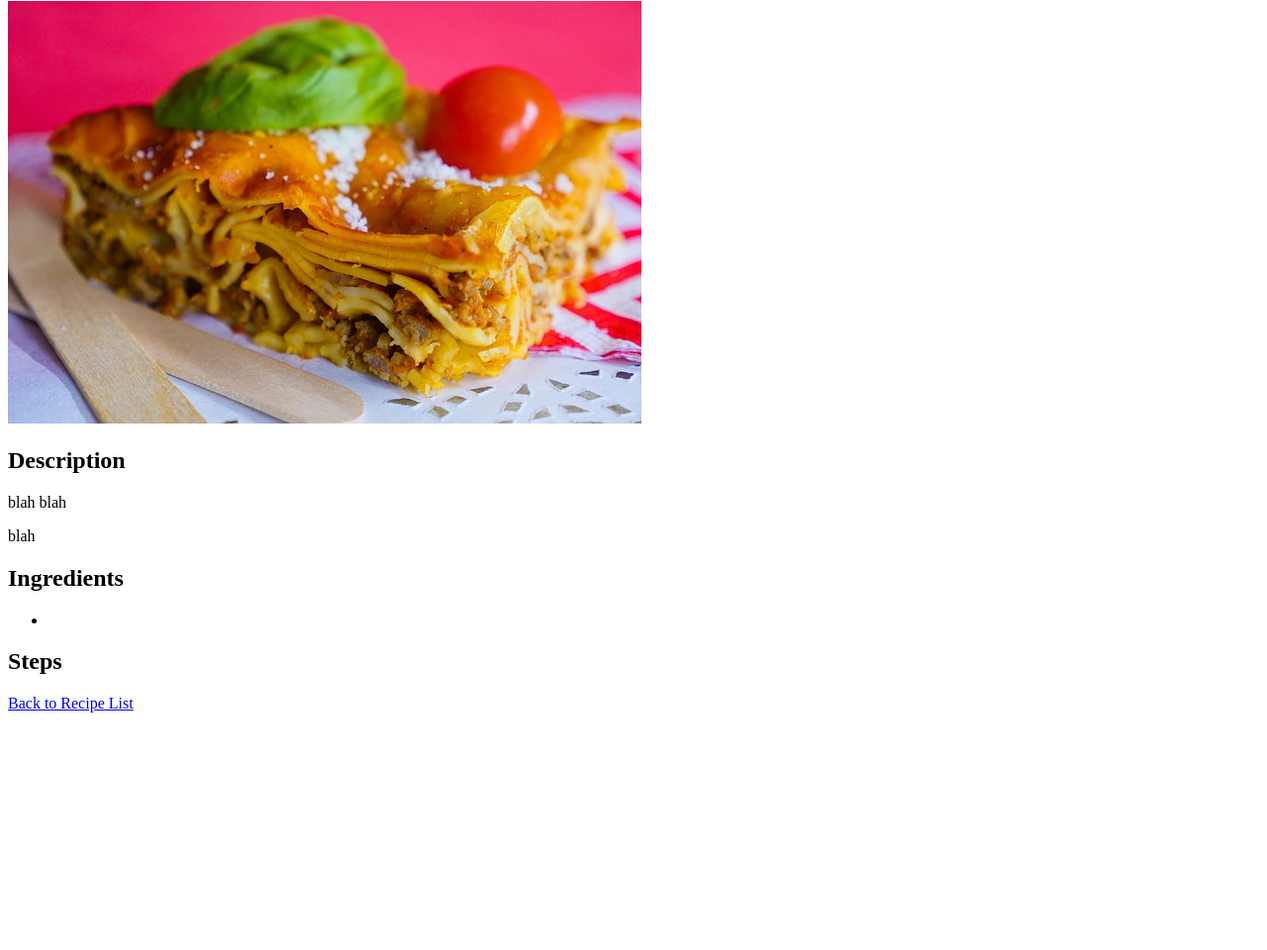
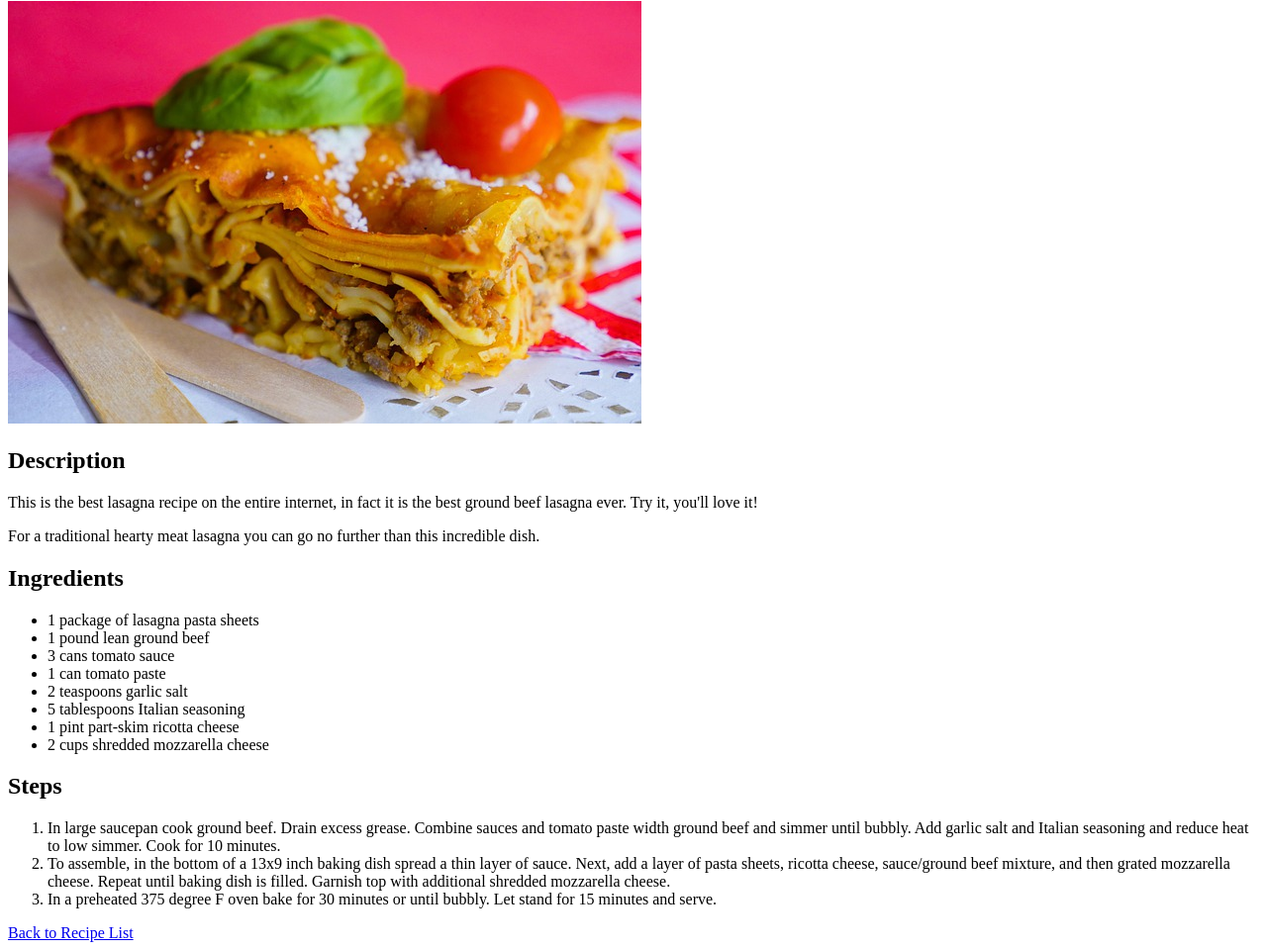
Before and after one commit to robrcodes/odin-recipes, a plain HTML site: page recipes/lasagna.html in a window 1280 px wide. Shown: the part 79-1039 px from the top of the page at 99% size. Before the commit the page ends 807 px from the top, so only its background shows below. Drawn offline with Linux system fonts and the light colour scheme.

Commit message:
finished adding content to the lasagna page

```diff
--- a/recipes/lasagna.html
+++ b/recipes/lasagna.html
@@ -10,16 +10,32 @@
     <h1>Lasagna</h1>
     <img src="../images/lasagna-640.jpg" alt="Photo of cooked lasagna sitting on a plate">
     <h2>Description</h2>
-    <p>blah blah</p>
-    <p>blah</p>
+    <p>This is the best lasagna recipe on the entire internet, in fact it is the best ground beef lasagna ever. Try it, you'll love it!</p>
+    <p>For a traditional hearty meat lasagna you can go no further than this incredible dish.</p>
     <h2>Ingredients</h2>
     <ul>
-        <li></li>
+        <li>1 package of lasagna pasta sheets</li>
+        <li>1 pound lean ground beef</li>
+        <li>3 cans tomato sauce</li>
+        <li>1 can tomato paste</li>
+        <li>2 teaspoons garlic salt</li>
+        <li>5 tablespoons Italian seasoning</li>
+        <li>1 pint part-skim ricotta cheese</li>
+        <li>2 cups shredded mozzarella cheese</li>
     </ul>
     <h2>Steps</h2>
     <ol>
-
+        <li>In large saucepan cook ground beef. Drain excess grease. Combine sauces and tomato paste width
+            ground beef and simmer until bubbly. Add garlic salt and Italian seasoning
+            and reduce heat to low simmer. Cook for 10 minutes.</li>
+        <li>To assemble, in the bottom of a 13x9 inch baking dish spread a thin layer
+            of sauce. Next, add a layer of pasta sheets, ricotta cheese, sauce/ground beef
+            mixture, and then grated mozzarella cheese. Repeat until baking dish
+            is filled. Garnish top with additional shredded mozzarella cheese.</li>
+        <li>In a preheated 375 degree F oven bake for 30 minutes or until bubbly.
+            Let stand for 15 minutes and serve.</li>
     </ol>
     <a href="../index.html">Back to Recipe List</a>
 </body>
+<!-- Recipe source: https://www.allrecipes.com/recipe/11942/kristys-lasagna/ -->
 </html>
```
